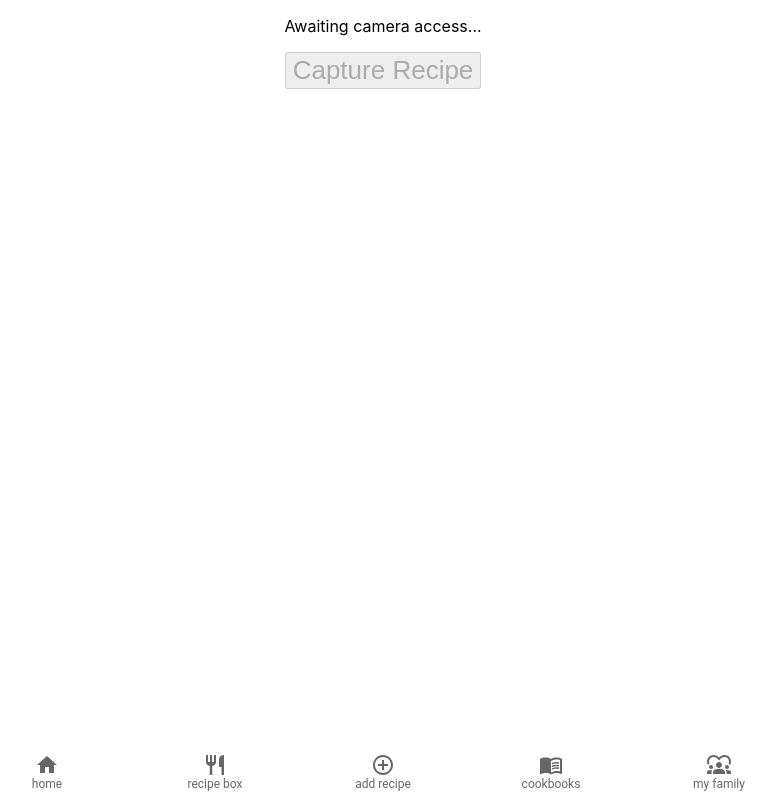
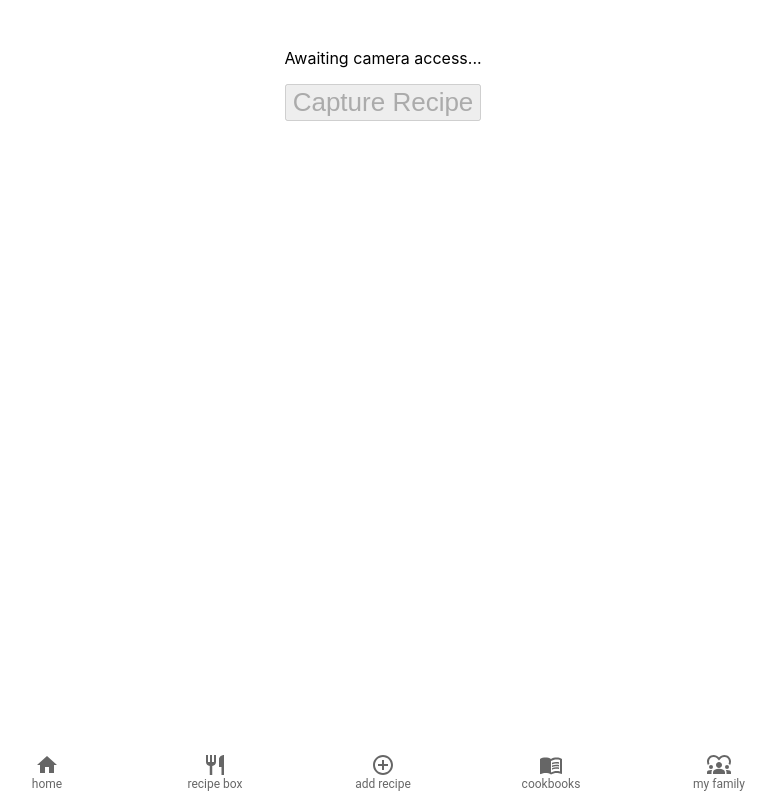
Before and after one commit to 394-w25/Cookbook, a React (Vite) app: page / in a window 1280 px wide. Shown: the whole page, without its empty margins (257-1032 px from the left). Built offline with nearby package versions, Linux system fonts and the light colour scheme; no server answers.

Commit message:
camera position

```diff
--- a/src/components/CameraComponent/cameraComponent.css
+++ b/src/components/CameraComponent/cameraComponent.css
@@ -1,7 +1,11 @@
 .camera-card {
     position: relative;
-    width: 100%;
-    height: 100%;
+    width: auto;
+    height: auto;
     border-radius: 8px;
     overflow: hidden;
+    margin-bottom: 10em;
+    margin-left: 2em;
+    margin-right: 2em;
+    margin-top: 2em;
 }
```
